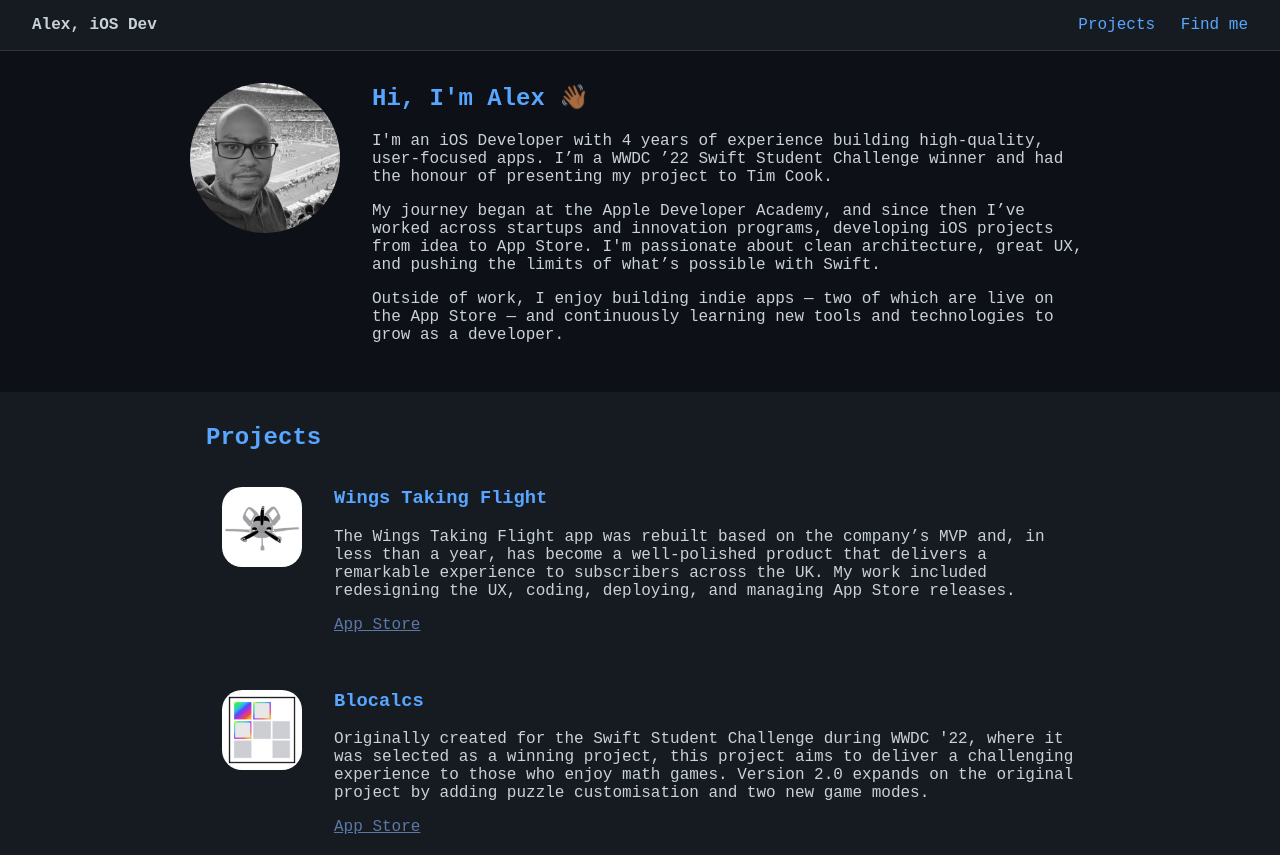
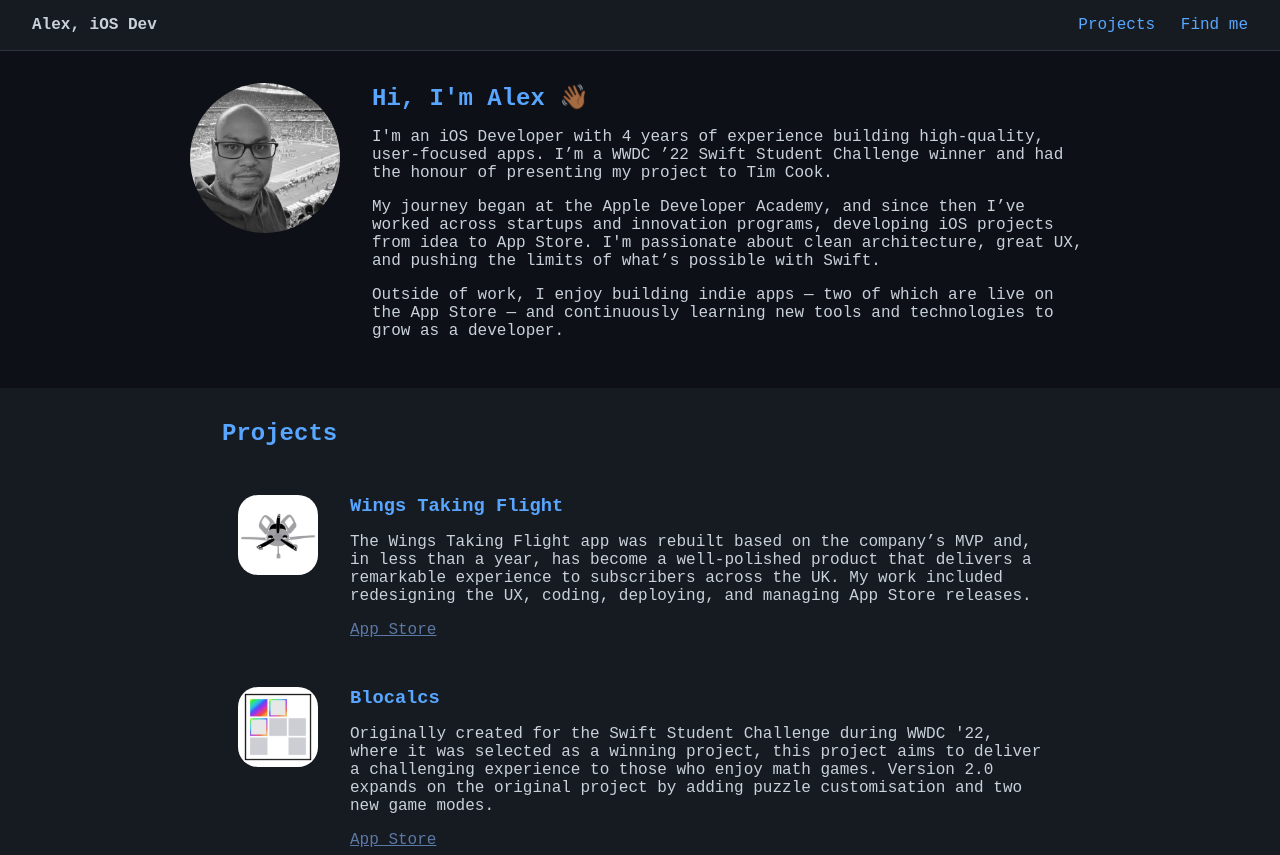
Before and after one commit to alexfrsoares/alexapps-portfolio, a plain HTML site: page index.html in a window 1280 px wide. Shown: the top 855 px of the page. Drawn offline with Linux system fonts and the light colour scheme.

Commit message:
Update index.html

```diff
--- a/index.html
+++ b/index.html
@@ -33,7 +33,7 @@
       margin: auto;
     }
     h1, h2, h3 {
-      margin-top: 0;
+      margin: 0;
       color: #58a6ff;
     }
     .intro-content {
@@ -56,15 +56,17 @@
       background-color: #161b22;
       width: 100vw;
       margin-left: calc(-50vw + 50%);
-      padding: 2rem 1rem;
+    }
+    #projects h2 {
+      margin: 0 2rem;
     }
     .projects-inner {
       max-width: 900px;
+      padding: 2rem 0rem;
       margin: auto;
     }
     .project {
-      padding: 1rem;
-      margin-bottom: 1.5rem;
+      margin: 3rem;
       background-color: #161b22;
     }
     .project-content {
@@ -81,7 +83,7 @@
     }
     .project-description {
       flex: 1;
-      min-width: 200px;
+      min-width: 300px;
     }
     .project-description a {
       color: #5c78a5;
@@ -109,6 +111,7 @@
   </style>
 </head>
 <body>
+
   <header>
     <div><strong>Alex, iOS Dev</strong></div>
     <nav>
@@ -116,6 +119,7 @@
       <a href="#where-to-find-me">Find me</a>
     </nav>
   </header>
+
   <main>
     <section id="intro">
       <div class="intro-content">
```
